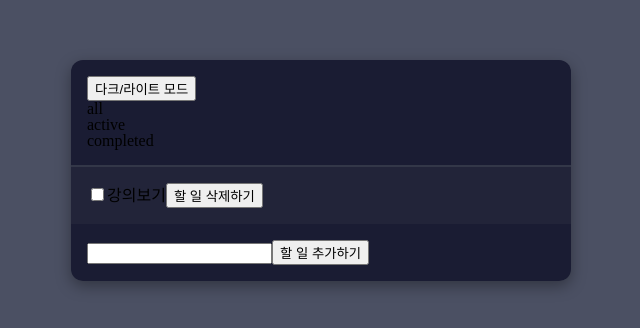
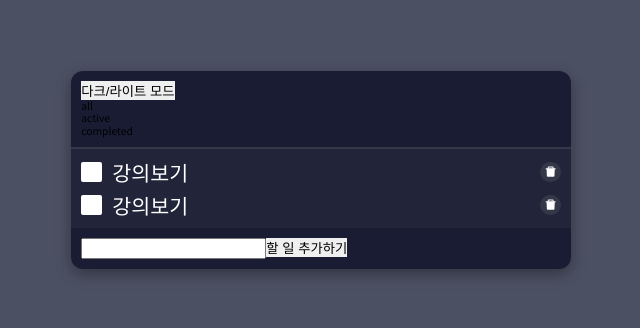
Before and after one commit to kyh196201/react-todo, a React (Create React App) app: page / in a window 1280 px wide. Shown: the part 230-558 px from the top of the page, without its empty margins (319-959 px from the left). Built offline with nearby package versions, Linux system fonts and the light colour scheme.

Commit message:
투두 리스트 스타일링

```diff
--- a/src/App.css
+++ b/src/App.css
@@ -1,7 +1,26 @@
+@import url('https://fonts.googleapis.com/css2?family=Karla:wght@400;500;600;700&family=Noto+Sans+KR:wght@400;500;700&display=swap');
 @import './styles/reset.css';
+
+:root {
+  --app-bg: #4b5063;
+  --white: #ffffff;
+  --point: #f0852d;
+  --space: #333748;
+  --main: #1a1c33;
+  --main-light: #222439;
+}
 
 * {
   box-sizing: border-box;
+}
+
+html {
+  font-size: 64.5%;
+}
+
+body {
+  line-height: 1.2;
+  font-family: 'Noto Sans KR', sans-serif;
 }
 
 .app {
@@ -9,24 +28,24 @@
   align-items: center;
   justify-content: center;
   min-height: 100vh;
-  background-color: #4B5063;
+  background-color: var(--app-bg);
 }
 
 .container {
   width: 500px;
   border-radius: 12px;
-  background-color: #1A1C33;
+  background-color: var(--main);
   box-shadow: rgba(0, 0, 0, 0.35) 0px 5px 15px;
 }
 
 .header {
   padding: 1rem;
-  border-bottom: 2px solid #333748;
+  border-bottom: 2px solid var(--space);
 }
 
 .body {
   padding: 1rem;
-  background-color: #222439;
+  background-color: var(--main-light);
 }
 
 .footer {
--- a/src/App.js
+++ b/src/App.js
@@ -1,4 +1,6 @@
 import './App.css';
+
+import TodoList from './components/todo-list';
 
 function App() {
   return (
@@ -16,13 +18,7 @@ function App() {
         </header>
 
         <section className="body">
-          <ul className="todo-list">
-            <li className="todo-item">
-              <input type="checkbox" name="toggle-todo" />
-              <span>강의보기</span>
-              <button type="button">할 일 삭제하기</button>
-            </li>
-          </ul>
+          <TodoList />
         </section>
 
         <footer className="footer">
--- /dev/null
+++ b/src/components/todo-item.jsx
@@ -0,0 +1,19 @@
+import { AiFillDelete } from 'react-icons/ai';
+import styles from '../styles/todo-item.module.css';
+
+export default function TodoItem() {
+  return (
+    <li className={styles['todo-item']}>
+      <label className={styles['todo-item__checkbox']}>
+        <input type="checkbox" />
+        <span>할 일 완료하기</span>
+      </label>
+
+      <p className={styles['todo-item__text']}>강의보기</p>
+
+      <button type="button" className={styles['todo-item__delete']}>
+        <AiFillDelete />
+      </button>
+    </li>
+  );
+}
--- /dev/null
+++ b/src/components/todo-list.jsx
@@ -0,0 +1,13 @@
+// eslint-disable-next-line no-unused-vars
+import styles from '../styles/todo-list.module.css';
+
+import TodoItem from './todo-item';
+
+export default function TodoList() {
+  return (
+    <ul>
+      <TodoItem />
+      <TodoItem />
+    </ul>
+  );
+}
--- a/src/styles/reset.css
+++ b/src/styles/reset.css
@@ -46,3 +46,11 @@ table {
 	border-collapse: collapse;
 	border-spacing: 0;
 }
+
+button {
+	border: none;
+	outline: none;
+	margin: 0;
+	padding: 0;
+	cursor: pointer;
+}
--- /dev/null
+++ b/src/styles/todo-item.module.css
@@ -0,0 +1,71 @@
+.todo-item {
+  display: flex;
+  align-items: center;
+}
+
+.todo-item:not(:first-child) {
+  margin-top: 0.8rem;
+}
+
+/* checkbox styles */
+.todo-item__checkbox {
+  display: inline-block;
+  cursor: pointer;
+}
+
+.todo-item__checkbox input {
+  display: none;
+}
+
+.todo-item__checkbox span {
+  display: block;
+  position: relative;
+  width: 2rem;
+  height: 2rem;
+  background-color: var(--white);
+  border-radius: 2px;
+  font-size: 0;
+  transition: opacity 0.2s;
+}
+
+.todo-item__checkbox input:checked + span::after {
+  content:'✔';
+  position: absolute;
+  top: 50%;
+  left: 0;
+  width: 100%;
+  margin-top: -0.5em;
+  text-align: center;
+  font-size: 1.4rem;
+  font-weight: 600;
+  line-height: 1;
+  color: var(--point);
+}
+
+.todo-item__checkbox span:hover {
+  opacity: 0.8;
+}
+
+.todo-item__text {
+  flex: 1;
+  margin: 0 1rem;
+  font-size: 2rem;
+  font-weight: 400;
+  color: var(--white);
+}
+
+.todo-item__delete {
+  display: inline-flex;
+  justify-content: center;
+  align-items: center;
+  width: 2rem;
+  height: 2rem;
+  border-radius: 50%;
+  background-color: var(--space);
+  color: var(--white);
+  transition: opacity 0.2s;
+}
+
+.todo-item__delete:hover {
+  opacity: 0.8;
+}
```
Also changed, not shown: .eslintrc.js, src/styles/todo-list.module.css (added).
